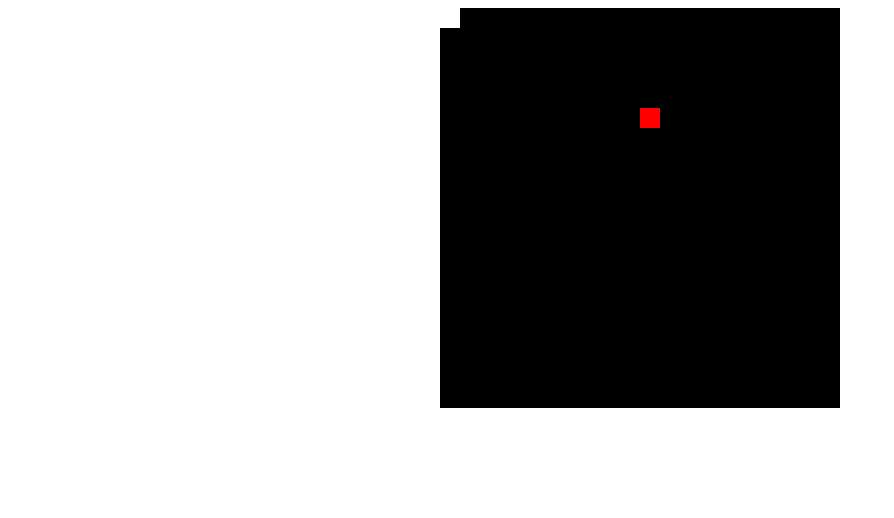
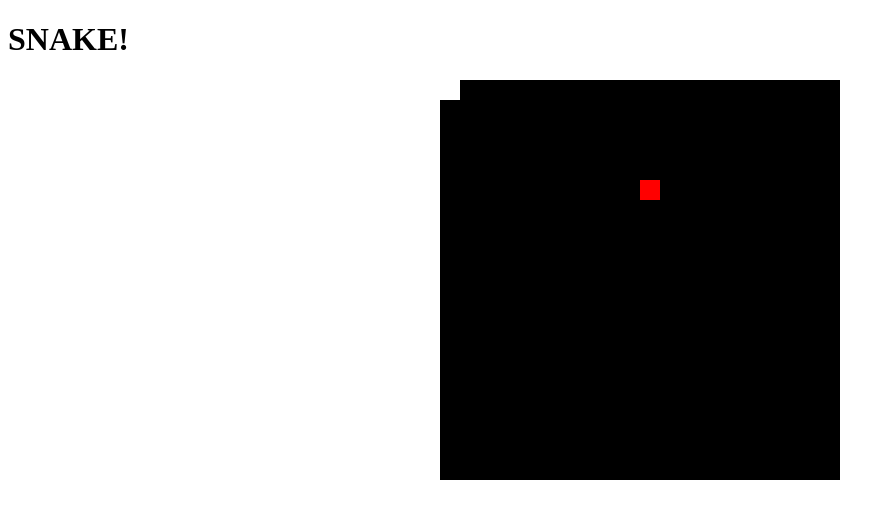
Before and after one commit to benblaine/benblaine.github.io, a plain HTML site: page index.html in a window 1280 px wide. Shown: the whole page, without its empty margins (0-894 px from the left). Drawn offline with Linux system fonts and the light colour scheme.

Commit message:
Update index.html

```diff
--- a/index.html
+++ b/index.html
@@ -13,6 +13,7 @@
     </style>
 </head>
 <body>
+    <h1>SNAKE!</h1>
     <canvas id="game" width="400" height="400"></canvas>
     <script>
         const canvas = document.getElementById('game');
```
